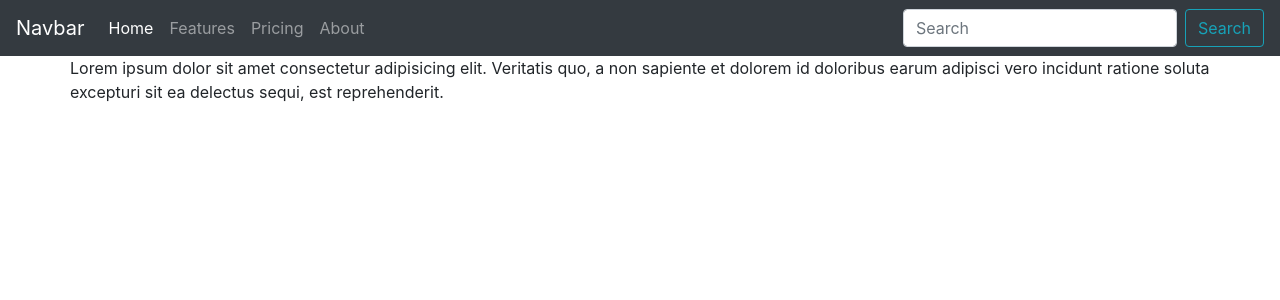
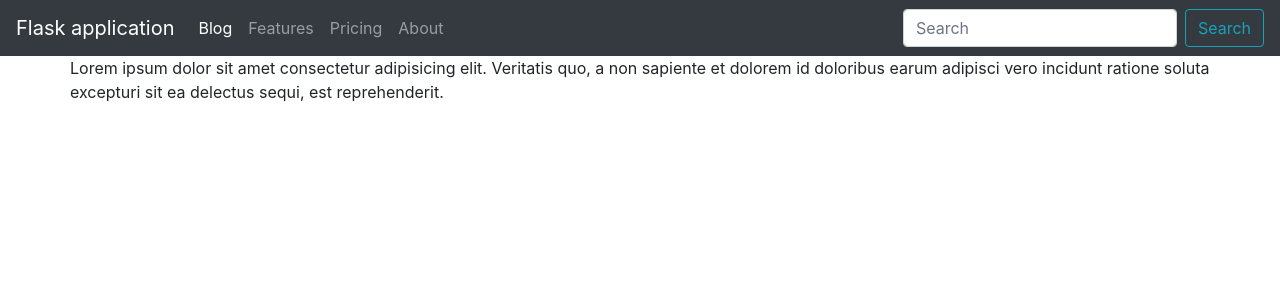
Before and after one commit to IvanPostu/flask-web-forum, a Flask app: page / in a window 1280 px wide. Shown: the top 300 px of the page. Run offline with Flask 2, Linux system fonts and the light colour scheme; some libraries are stand-ins or nearby versions.

Commit message:
A simple blueprint is written.

```diff
--- a/web-application/app.py
+++ b/web-application/app.py
@@ -1,6 +1,8 @@
 from flask import Flask
+from posts.blueprint import posts
 
 app = Flask(__name__)
+app.register_blueprint(posts, url_prefix='/blog')
 
 from routes import home  # noqa: E402
 __all__ = ['home']
--- a/web-application/templates/layout.html
+++ b/web-application/templates/layout.html
@@ -18,7 +18,7 @@
 <body>
 
   <nav class="navbar navbar-expand-lg navbar-dark bg-dark">
-    <a class="navbar-brand" href="#">Navbar</a>
+    <a class="navbar-brand" href="{{url_for('index')}}">Flask application</a>
     <button class="navbar-toggler" type="button" data-toggle="collapse" data-target="#navbarColor01" aria-controls="navbarColor01" aria-expanded="false" aria-label="Toggle navigation">
       <span class="navbar-toggler-icon"></span>
     </button>
@@ -26,7 +26,7 @@
     <div class="collapse navbar-collapse" id="navbarColor01">
       <ul class="navbar-nav mr-auto">
         <li class="nav-item active">
-          <a class="nav-link" href="#">Home <span class="sr-only">(current)</span></a>
+          <a class="nav-link" href="{{url_for('posts.index')}}">Blog <span class="sr-only">(current)</span></a>
         </li>
         <li class="nav-item">
           <a class="nav-link" href="#">Features</a>
@@ -45,8 +45,7 @@
     </div>
   </nav>
 
-  {% block content %}
-  {% endblock %}
+  {% block content %}{% endblock %}
 
   {% if config['DEBUG'] %}
     <script src="/static/npm_libs/jquery.js"></script>
@@ -56,6 +55,5 @@
     <script src="/static/npm_libs/bootstrap.bundle.min.js"></script>
   {% endif %}
 
-
 </body>
 </html>
```
Also changed, not shown: web-application/posts/blueprint.py (added, +8 -0 lines), web-application/posts/templates/posts/index.html (added, +9 -0 lines).
